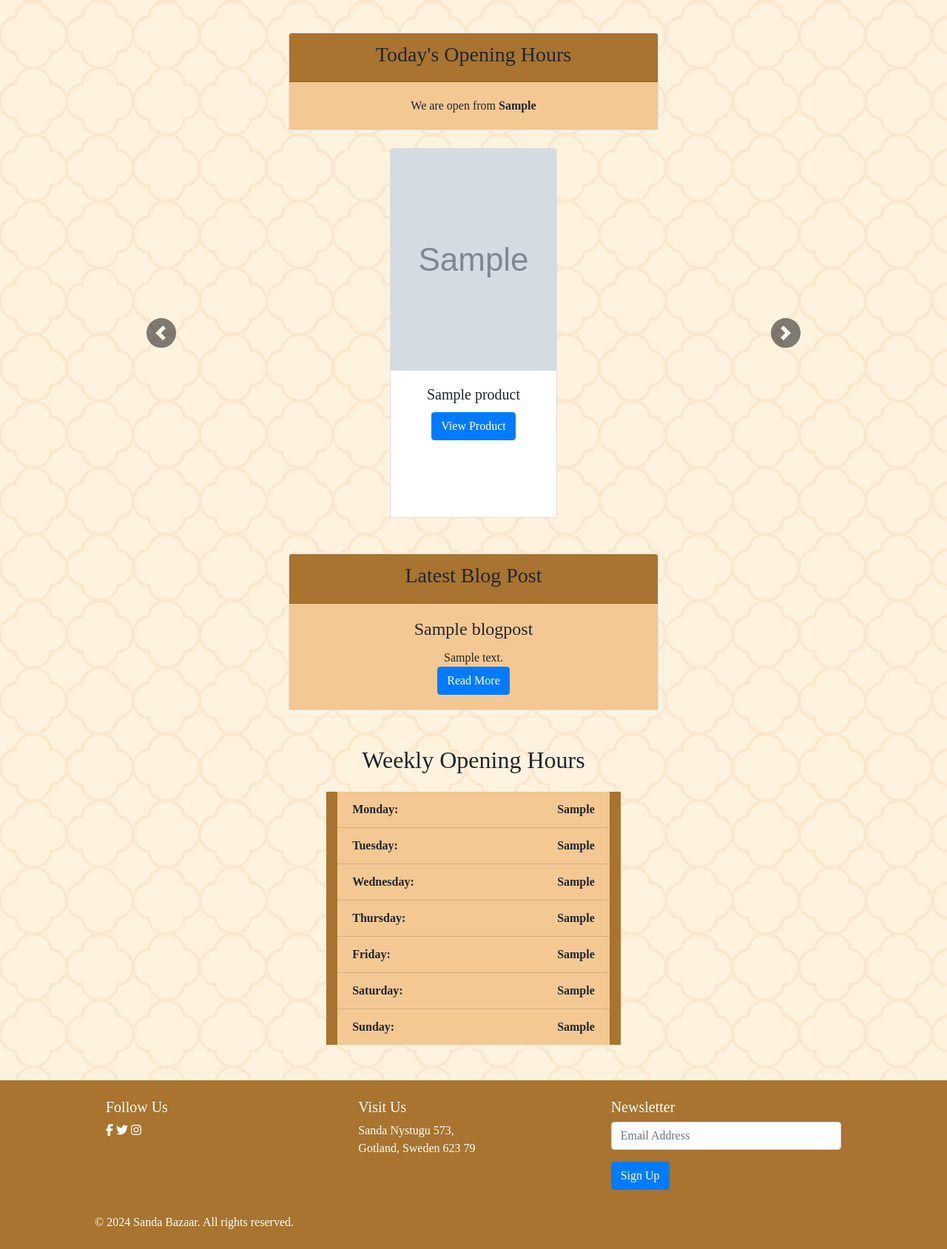
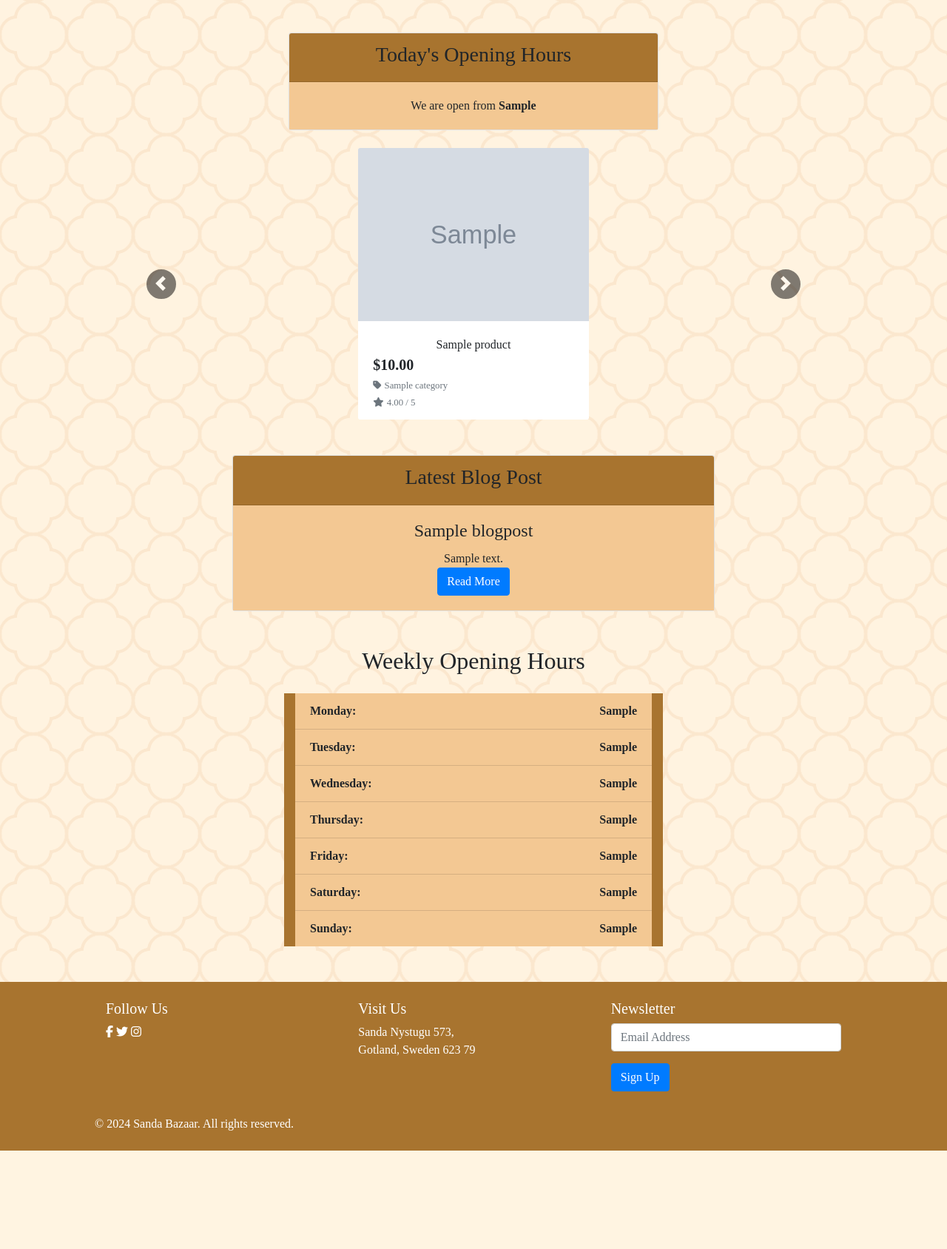
Before and after one commit to birgerosterberg/thebazaar, a Django app: page / in a window 1280 px wide. Shown: the part 1123-2811 px from the top of the page at 74% size. After the commit the page ends 2678 px from the top, so only its background shows below. Run offline with Django 3.2, Linux system fonts and the light colour scheme; tables that the repository leaves empty hold one stand-in row (values such as "Sample post"); grey boxes marked "Sample" are stand-in pictures; parts of the project's set-up code (start-up, migrations or seed data) failed here and were passed over; some libraries are stand-ins or nearby versions; some web fonts are replaced.

Commit message:
buggfix structure fixes to make footer bottom

```diff
--- a/bag/templates/bag/bag.html
+++ b/bag/templates/bag/bag.html
@@ -4,7 +4,7 @@
 
 {% block content %}
     <div class="overlay"></div>
-    <div class="container mb-2">
+    <div class="container mb-2 min-height-100vh">
         <div class="row">
             <div class="col">
                 <hr>
--- a/bazaar/templates/bazaar/add_product.html
+++ b/bazaar/templates/bazaar/add_product.html
@@ -11,7 +11,7 @@
 
 {% block content %}
     <div class="overlay"></div>
-    <div class="container">
+    <div class="container min-height-100vh">
         <div class="row">
             <div class="col-12 col-md-6">
                 <hr>
--- a/bazaar/templates/bazaar/bazaar.html
+++ b/bazaar/templates/bazaar/bazaar.html
@@ -9,7 +9,7 @@
 {% endblock %}
 {% block content %}
     <div class="overlay"></div>
-    <div class="container-fluid">
+    <div class="container-fluid min-height-100vh">
         <div class="row">
             <div class="col text-center mt-3">
                 <h2 class="logo-font">Products</h2>
--- a/bazaar/templates/bazaar/edit_product.html
+++ b/bazaar/templates/bazaar/edit_product.html
@@ -11,7 +11,7 @@
 
 {% block content %}
     <div class="overlay"></div>
-    <div class="container">
+    <div class="container min-height-100vh">
         <div class="row">
             <div class="col-12 col-md-6">
                 <hr>
--- a/checkout/templates/checkout/checkout.html
+++ b/checkout/templates/checkout/checkout.html
@@ -16,7 +16,7 @@
 
 {% block content %}
     <div class="overlay"></div>
-    <div class="container">
+    <div class="container min-height-100vh">
         <div class="row">
             <div class="col">
                 <hr>
--- a/checkout/templates/checkout/checkout_success.html
+++ b/checkout/templates/checkout/checkout_success.html
@@ -15,7 +15,7 @@
 
 {% block content %}
     <div class="overlay"></div>
-    <div class="container">
+    <div class="container min-height-100vh">
         <div class="row">
             <div class="col">
                 <hr>
@@ -164,7 +164,7 @@
                             <p class="mb-0 text-black font-weight-bold">Order Total</p>
                         </div>
                         <div class="col-12 col-md-8 text-md-right">
-                            <p class="mb-0">{{ order.order_total }}</p>
+                            <p class="mb-0">{{ order.order_total|floatformat:2 }}</p>
                         </div>
                     </div>
 
--- a/home/templates/home/index.html
+++ b/home/templates/home/index.html
@@ -52,39 +52,71 @@
             </div>
         </div>
     </div>
-    <!-- Carousel for Desktop (4 items per slide) -->
+<!-- Carousel for Desktop (3 items per slide with narrower width) -->
 <div id="productCarouselDesktop" class="carousel slide d-none d-lg-block" data-ride="carousel">
     <div class="carousel-inner">
         {% for product in products %}
-            {% if forloop.counter0|divisibleby:4 %}
+        {% if forloop.counter0|divisibleby:3 %}
             {% if not forloop.first %}
-            </div></div> <!-- Close the previous row and carousel-item -->
+                </div> <!-- Close the previous row -->
             {% endif %}
-            <div class="carousel-item {% if forloop.first %}active{% endif %}">
+            {% if forloop.first %}
+                <div class="carousel-item active">
+            {% else %}
+                <div class="carousel-item">
+            {% endif %}
             <div class="row justify-content-center">
         {% endif %}
-                    <div class="col-lg-3 d-flex align-items-stretch">
-                        <div class="card card-carousel w-100">
+        <div class="col-lg-4 col-md-6 col-sm-12">
+            <div class="card h-100 border-0">
+                <a href="{% url 'product_detail' product.id %}" class="text-decoration-none text-reset">
                     {% if product.image_url %}
-                                <img class="card-img-top card-img-top-carousel" src="{{ product.image_url }}" alt="{{ product.name }}">
+                        <img class="card-img-top img-fluid"
+                             src="{{ product.image_url }}"
+                             alt="{{ product.name }}">
                     {% elif product.image %}
-                                <img class="card-img-top card-img-top-carousel" src="{{ product.image.url }}" alt="{{ product.name }}">
+                        <img class="card-img-top img-fluid"
+                             src="{{ MEDIA_URL }}{{ product.image }}"
+                             alt="{{ product.name }}">
                     {% else %}
-                                <img class="card-img-top card-img-top-carousel" src="{{ MEDIA_URL }}noimage.png" alt="Default Image">
+                        <img class="card-img-top img-fluid"
+                             src="{{ MEDIA_URL }}noimage.png"
+                             alt="{{ product.name }}">
                     {% endif %}
-                            <div class="card-body card-body-carousel">
-                                <h5 class="card-title">{{ product.name }}</h5>
-                                <a href="{% url 'product_detail' product.id %}" class="btn btn-primary">View Product</a>
+                    <div class="card-body pb-0">
+                        <p class="mb-0">{{ product.name }}</p>
+                    </div>
+                    <div class="card-footer bg-white pt-0 border-0 text-left">
+                        <div class="row">
+                            <div class="col">
+                                <p class="lead mb-0 text-left font-weight-bold">${{ product.price }}</p>
+                                {% if product.category %}
+                                    <p class="small mt-1 mb-0">
+                                        <a class="text-muted"
+                                           href="{% url 'bazaar' %}?category={{ product.category.name }}">
+                                            <i class="fas fa-tag mr-1"></i>{{ product.category.friendly_name }}
+                                        </a>
+                                    </p>
+                                {% endif %}
+                                {% if product.rating %}
+                                    <small class="text-muted"><i class="fas fa-star mr-1"></i>{{ product.rating }} /
+                                    5</small>
+                                {% else %}
+                                    <small class="text-muted">No Rating</small>
+                                {% endif %}
                             </div>
                         </div>
                     </div>
-            {% if forloop.counter|divisibleby:4 or forloop.last %}
+                </a>
             </div>
         </div>
+        {% if forloop.counter|divisibleby:3 or forloop.last %}
+            </div> <!-- Close the row -->
+        </div> <!-- Close the carousel-item -->
         {% endif %}
         {% endfor %}
     </div>
-        <!-- Carousel controls -->
+    <!-- Carousel controls (moved outside of the carousel-inner) -->
     <a class="carousel-control-prev" href="#productCarouselDesktop" role="button" data-slide="prev">
         <span class="carousel-control-prev-icon" aria-hidden="true"></span>
         <span class="sr-only">Previous</span>
@@ -94,22 +126,44 @@
         <span class="sr-only">Next</span>
     </a>
 </div>
+</div>
 <!-- Carousel for Mobile (1 item per slide) -->
 <div id="productCarouselMobile" class="carousel slide d-lg-none" data-ride="carousel">
     <div class="carousel-inner">
         {% for product in products %}
             <div class="carousel-item {% if forloop.first %}active{% endif %}">
-                    <div class="card card-carousel w-100 text-center">
+                <div class="card card-carousel w-100 text-center max-card-h">
                     {% if product.image_url %}
+                        <a href="{% url 'product_detail' product.id %}">
                             <img class="card-img-top card-img-top-carousel" src="{{ product.image_url }}" alt="{{ product.name }}">
+                        </a>
                     {% elif product.image %}
+                        <a href="{% url 'product_detail' product.id %}">
                             <img class="card-img-top card-img-top-carousel" src="{{ product.image.url }}" alt="{{ product.name }}">
+                        </a>
                     {% else %}
+                        <a href="{% url 'product_detail' product.id %}">
                             <img class="card-img-top card-img-top-carousel" src="{{ MEDIA_URL }}noimage.png" alt="Default Image">
+                        </a>
                     {% endif %}
                     <div class="card-body card-body-carousel">
                         <h5 class="card-title">{{ product.name }}</h5>
-                            <a href="{% url 'product_detail' product.id %}" class="btn btn-primary">View Product</a>
+                    </div>
+                    <div class="card-footer bg-white pt-0 border-0 text-left">
+                        <p class="lead mb-0 text-left font-weight-bold">${{ product.price }}</p>
+                        {% if product.category %}
+                            <p class="small mt-1 mb-0">
+                                <a class="text-muted"
+                                   href="{% url 'bazaar' %}?category={{ product.category.name }}">
+                                    <i class="fas fa-tag mr-1"></i>{{ product.category.friendly_name }}
+                                </a>
+                            </p>
+                        {% endif %}
+                        {% if product.rating %}
+                            <small class="text-muted"><i class="fas fa-star mr-1"></i>{{ product.rating }} / 5</small>
+                        {% else %}
+                            <small class="text-muted">No Rating</small>
+                        {% endif %}
                     </div>
                 </div>
             </div>
--- a/profiles/templates/profiles/profile.html
+++ b/profiles/templates/profiles/profile.html
@@ -15,7 +15,7 @@
 
 {% block content %}
     <div class="overlay"></div>
-    <div class="container">
+    <div class="container min-height-100vh">
         <div class="row">
             <div class="col">
                 <hr>
--- a/static/css/base.css
+++ b/static/css/base.css
@@ -344,6 +344,13 @@ color: #17a2b8; /* text-info */
   object-fit: cover;
 }
 
+.min-height-100vh {
+  min-height: 80vh;
+}
+.max-card-h {
+  max-width: 300px;
+  margin: 0 auto;
+}
 /* -------------------------------- Media Queries */
 @media (min-width: 1440px) {
   .blog-post-image {
--- a/templates/allauth/account/email_confirm.html
+++ b/templates/allauth/account/email_confirm.html
@@ -17,7 +17,7 @@
 
 <p>{% blocktrans with confirmation.email_address.email as email %}Please confirm that <a href="mailto:{{ email }}">{{ email }}</a> is an e-mail address for user {{ user_display }}.{% endblocktrans %}</p>
 
-<form method="post" action="{% url 'account_confirm_email' confirmation.key %}">
+<form method="post" action="{% url 'account_confirm_email' confirmation.key %}" class="min-height-100vh">
 {% csrf_token %}
     <button type="submit">{% trans 'Confirm' %}</button>
 </form>
--- a/templates/allauth/account/login.html
+++ b/templates/allauth/account/login.html
@@ -35,7 +35,7 @@ for a {{ site_name }} account and sign in below:{% endblocktrans %}</p>
 <a href="{{ signup_url }}">sign up</a> first.{% endblocktrans %}</p>
 {% endif %}
 
-<form class="login" method="POST" action="{% url 'account_login' %}">
+<form class="login min-height-100vh" method="POST" action="{% url 'account_login' %}">
   {% csrf_token %}
   {{ form|crispy }}
   {% if redirect_field_value %}
--- a/templates/allauth/account/logout.html
+++ b/templates/allauth/account/logout.html
@@ -6,11 +6,11 @@
 
 {% block inner_content %}
 <hr>
-<h2 class="logo-font mb-4">{% trans "Sign Out" %}</h2>
+<h2 class="logo-font mb-4 ">{% trans "Sign Out" %}</h2>
 <hr>
 <p>{% trans 'Are you sure you want to sign out?' %}</p>
 
-<form method="post" action="{% url 'account_logout' %}">
+<form method="post" action="{% url 'account_logout' %}" class="min-height-100vh">
   {% csrf_token %}
   {% if redirect_field_value %}
   <input type="hidden" name="{{ redirect_field_name }}" value="{{ redirect_field_value }}"/>
@@ -18,6 +18,4 @@
   <a class="btn btn-outline-black rounded-0" href="{% url 'home' %}">Cancel</a>
   <button type="submit">{% trans 'Sign Out' %}</button>
 </form>
-
-
 {% endblock %}
--- a/templates/allauth/account/signup.html
+++ b/templates/allauth/account/signup.html
@@ -11,7 +11,7 @@
 
 <p>{% blocktrans %}Already have an account? Then please <a href="{{ login_url }}">sign in</a>.{% endblocktrans %}</p>
 
-<form class="signup" id="signup_form" method="post" action="{% url 'account_signup' %}">
+<form class="signup min-height-100vh" id="signup_form" method="post" action="{% url 'account_signup' %}">
   {% csrf_token %}
   {{ form|crispy }}
   {% if redirect_field_value %}
--- a/templates/allauth/account/verification_sent.html
+++ b/templates/allauth/account/verification_sent.html
@@ -9,6 +9,6 @@
     <h2 class="logo-font mb-4">{% trans "Verify Your E-mail Address" %}</h2>
     <hr>
 
-    <p>{% blocktrans %}We have sent an e-mail to you for verification. Follow the link provided to finalize the signup process. Please contact us if you do not receive it within a few minutes.{% endblocktrans %}</p>
+    <p class="min-height-100vh">{% blocktrans %}We have sent an e-mail to you for verification. Follow the link provided to finalize the signup process. Please contact us if you do not receive it within a few minutes.{% endblocktrans %}</p>
 
 {% endblock %}
--- a/wishlist/templates/wishlist/wishlist_page.html
+++ b/wishlist/templates/wishlist/wishlist_page.html
@@ -2,7 +2,7 @@
 {% load static %}
 
 {% block content %}
-<div class="container my-4">
+<div class="container my-4 min-height-100vh">
     <div class="row justify-content-center">
         <div class="col-12">
             <h2 class="text-center mb-4">{{ request.user.username }}'s Wishlist</h2>
```
Also changed, not shown: bazaar/templates/bazaar/product_detail.html (+4 -4 lines). Lines whose indentation alone changed are shown as unchanged.
